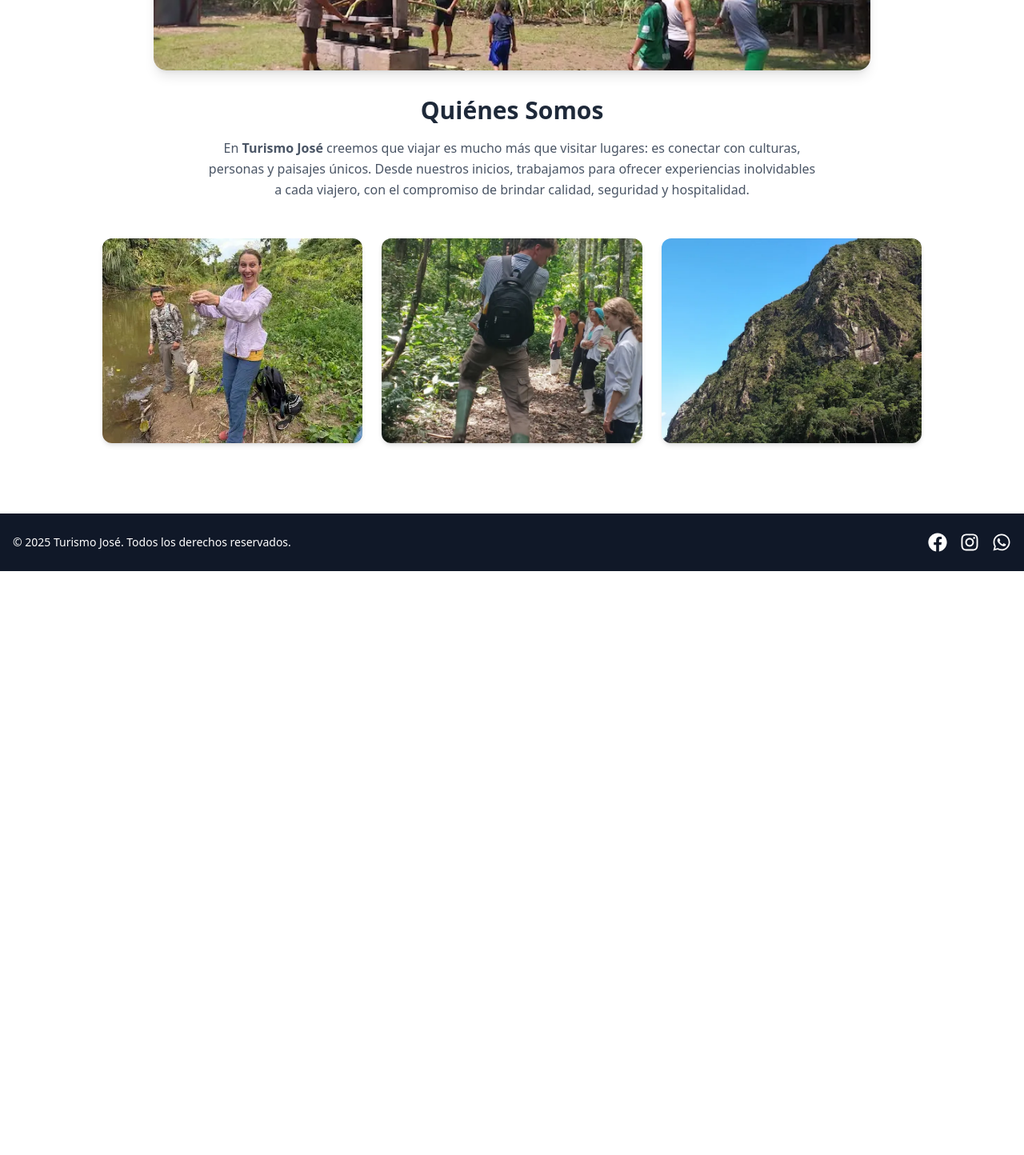
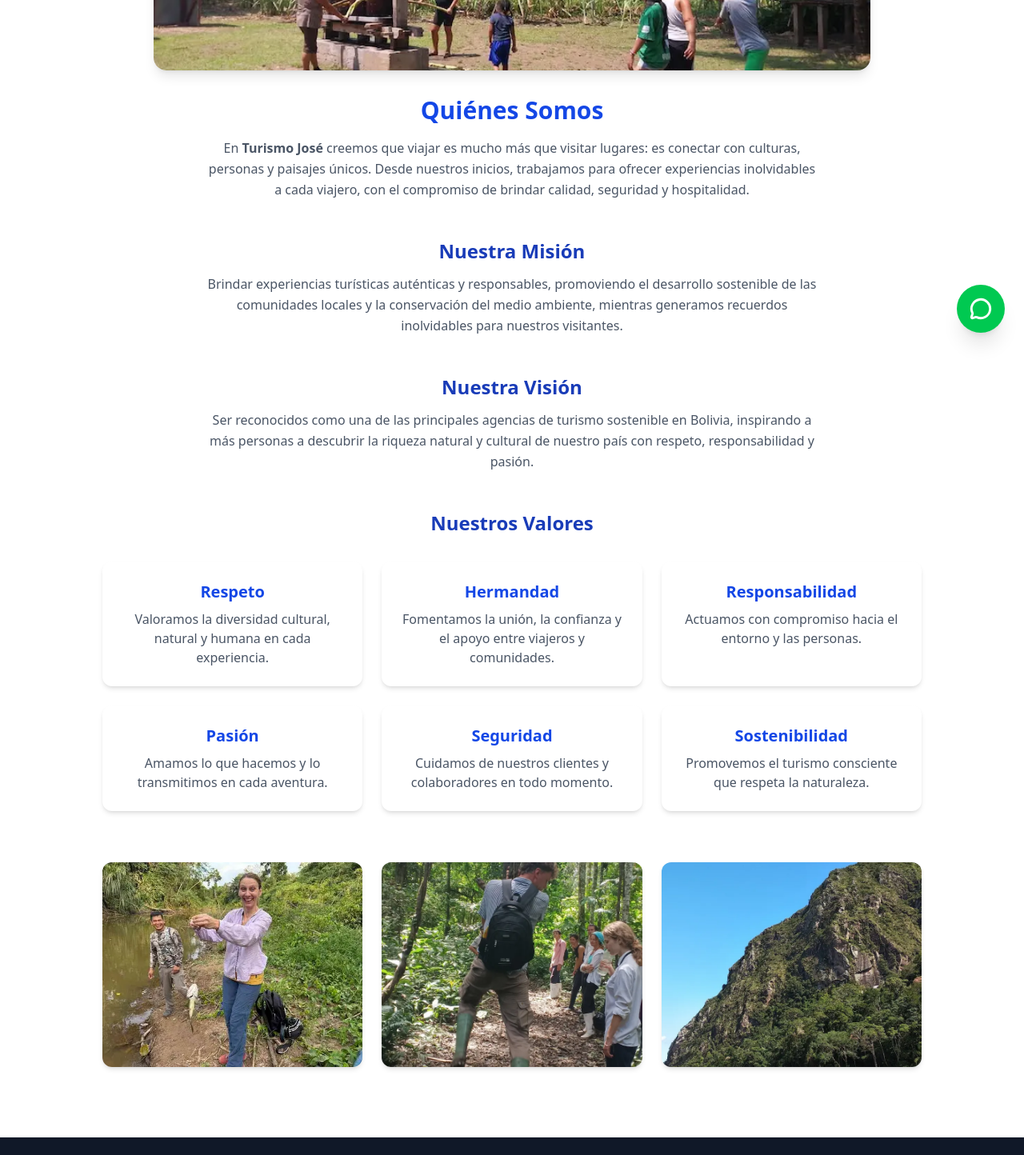
Before and after one commit to dani71296/turijose, a React (Vite) app: page /about in a window 1280 px wide. Shown: the part 360-1804 px from the top of the page at 80% size. Before the commit the page ends 1074 px from the top, so only its background shows below. Built offline with nearby package versions, Linux system fonts and the light colour scheme.

Commit message:
ya se realizo muchas modificaciones en about us y solo falta mejorar contacto y traducciones

```diff
--- a/src/App.jsx
+++ b/src/App.jsx
@@ -6,6 +6,7 @@ import About from "./pages/About";
 import Paquetes from "./pages/Paquetes";
 import Contacto from "./pages/Contacto"
 /* import Galeria from "./pages/Galeria" */
+import WhatsappButton from "./components/WhatsappButton";
 
 function App() {
   return (
@@ -21,6 +22,7 @@ function App() {
         </Routes>
       </main>
       <Footer />
+      <WhatsappButton />
     </>
   );
 }
--- a/src/components/Header.jsx
+++ b/src/components/Header.jsx
@@ -17,9 +17,9 @@ const Header = () => {
     <header className="bg-white shadow-md fixed w-full top-0 left-0 z-50">
       <div className="flex items-center justify-between px-6 py-4 max-w-7xl mx-auto">
         {/* LOGO */}
-        <h1 className="text-2xl font-bold text-teal-600">
-          Tur<i>i</i>Jose
-        </h1>
+    <Link to="/" className="text-2xl font-bold text-teal-600 hover:text-teal-700 transition-colors">
+      Tur<i>i</i>Jose
+    </Link>
 
         {/* MENU PC */}
         <nav className="hidden md:flex space-x-6">
--- /dev/null
+++ b/src/components/WhatsappButton.jsx
@@ -0,0 +1,19 @@
+// src/components/WhatsappButton.jsx
+import React from "react";
+import { MessageCircle } from "lucide-react"; // 👈 ícono moderno
+
+export default function WhatsappButton() {
+  const phoneNumber = "59174261375"; // Reemplázalo con tu número
+  const message = "¡Hola! Me gustaría recibir más información sobre sus servicios.";
+
+  return (
+    <a
+      href={`https://wa.me/${phoneNumber}?text=${encodeURIComponent(message)}`}
+      target="_blank"
+      rel="noopener noreferrer"
+      className="fixed bottom-6 right-6 bg-green-500 hover:bg-green-600 text-white rounded-full p-4 shadow-xl transition-all transform hover:scale-110 hover:shadow-2xl z-50"
+    >
+      <MessageCircle size={28} strokeWidth={2.5} />
+    </a>
+  );
+}
--- a/src/pages/About.jsx
+++ b/src/pages/About.jsx
@@ -3,7 +3,7 @@ import React from "react";
 
 export default function About() {
   return (
-    <div className="flex flex-col items-center text-center px-4 py-12">
+    <div className="flex flex-col items-center text-center px-4 py-12 text-gray-800">
       {/* Imagen principal */}
       <div className="max-w-4xl w-full mb-8">
         <img
@@ -13,22 +13,77 @@ export default function About() {
         />
       </div>
 
-      {/* Texto descriptivo */}
+      {/* Quiénes somos */}
       <div className="max-w-3xl mb-12">
-        <h2 className="text-3xl font-bold mb-4 text-gray-800">Quiénes Somos</h2>
+        <h2 className="text-3xl font-bold mb-4 text-blue-700">Quiénes Somos</h2>
         <p className="text-gray-600 leading-relaxed">
-          En <strong>Turismo José</strong> creemos que viajar es mucho más que visitar lugares: es
-          conectar con culturas, personas y paisajes únicos. Desde nuestros inicios, trabajamos
+          En <strong>Turismo José</strong> creemos que viajar es mucho más que visitar lugares:
+          es conectar con culturas, personas y paisajes únicos. Desde nuestros inicios, trabajamos
           para ofrecer experiencias inolvidables a cada viajero, con el compromiso de brindar
           calidad, seguridad y hospitalidad.
         </p>
       </div>
 
+      {/* Misión */}
+      <div className="max-w-3xl mb-12">
+        <h3 className="text-2xl font-semibold mb-3 text-blue-800">Nuestra Misión</h3>
+        <p className="text-gray-600 leading-relaxed">
+          Brindar experiencias turísticas auténticas y responsables, promoviendo el desarrollo
+          sostenible de las comunidades locales y la conservación del medio ambiente, mientras
+          generamos recuerdos inolvidables para nuestros visitantes.
+        </p>
+      </div>
+
+      {/* Visión */}
+      <div className="max-w-3xl mb-12">
+        <h3 className="text-2xl font-semibold mb-3 text-blue-800">Nuestra Visión</h3>
+        <p className="text-gray-600 leading-relaxed">
+          Ser reconocidos como una de las principales agencias de turismo sostenible en Bolivia,
+          inspirando a más personas a descubrir la riqueza natural y cultural de nuestro país con
+          respeto, responsabilidad y pasión.
+        </p>
+      </div>
+
+      {/* Valores */}
+      <div className="max-w-5xl mb-16">
+        <h3 className="text-2xl font-semibold mb-8 text-blue-800">Nuestros Valores</h3>
+        <div className="grid grid-cols-1 sm:grid-cols-2 md:grid-cols-3 gap-6 ">
+          {[
+            { title: "Respeto", desc: "Valoramos la diversidad cultural, natural y humana en cada experiencia." },
+            { title: "Hermandad", desc: "Fomentamos la unión, la confianza y el apoyo entre viajeros y comunidades." },
+            { title: "Responsabilidad", desc: "Actuamos con compromiso hacia el entorno y las personas." },
+            { title: "Pasión", desc: "Amamos lo que hacemos y lo transmitimos en cada aventura." },
+            { title: "Seguridad", desc: "Cuidamos de nuestros clientes y colaboradores en todo momento." },
+            { title: "Sostenibilidad", desc: "Promovemos el turismo consciente que respeta la naturaleza." },
+          ].map((valor) => (
+            <div
+              key={valor.title}
+              className="bg-white rounded-xl shadow-md p-6 hover:shadow-lg transform transition duration-300 hover:scale-110 "
+            >
+              <h4 className="text-xl font-bold mb-2 text-blue-700">{valor.title}</h4>
+              <p className="text-gray-600">{valor.desc}</p>
+            </div>
+          ))}
+        </div>
+      </div>
+
       {/* Galería inferior */}
-      <div className="grid grid-cols-1 sm:grid-cols-2 md:grid-cols-3 gap-6 max-w-5xl">
-        <img src="/images/turista1.webp" alt="Aventura" className="rounded-xl shadow-md object-cover h-64 w-full" />
-        <img src="/images/turistas2.webp" alt="Cultura" className="rounded-xl shadow-md object-cover h-64 w-full" />
-        <img src="/images/turistas3.webp" alt="Naturaleza" className="rounded-xl shadow-md object-cover h-64 w-full" />
+      <div className="grid grid-cols-1 sm:grid-cols-2 md:grid-cols-3 gap-6 max-w-5xl ">
+        <img
+          src="/images/turista1.webp"
+          alt="Aventura"
+          className="rounded-xl shadow-md object-cover h-64 w-full transform transition duration-300 hover:scale-110"
+        />
+        <img
+          src="/images/turistas2.webp"
+          alt="Cultura"
+          className="rounded-xl shadow-md object-cover h-64 w-full transform transition duration-300 hover:scale-110"
+        />
+        <img
+          src="/images/turistas3.webp"
+          alt="Naturaleza"
+          className="rounded-xl shadow-md object-cover h-64 w-full transform transition duration-300 hover:scale-110"
+        />
       </div>
     </div>
   );
--- a/src/pages/Paquetes.jsx
+++ b/src/pages/Paquetes.jsx
@@ -5,13 +5,13 @@ const Paquete = ({ titulo, imagen, resumen, detalle }) => {
   const [expandido, setExpandido] = useState(false);
 
   return (
-    <div className="flex flex-col md:flex-row bg-white shadow-lg rounded-2xl overflow-hidden mb-10 max-w-6xl mx-auto">
+    <div className="flex flex-col md:flex-row bg-white shadow-lg rounded-2xl overflow-hidden mb-10 max-w-6xl mx-auto transform transition duration-300 hover:scale-105">
       <img
         src={imagen}
         alt={titulo}
         className="md:w-1/2 h-64 object-cover"
       />
-      <div className="p-6 flex flex-col justify-between md:w-1/2">
+      <div className="p-6 flex flex-col justify-between md:w-1/2 ">
         <div>
           <h2 className="text-2xl font-semibold text-green-700 mb-3">{titulo}</h2>
           <p className="text-gray-700 text-sm leading-relaxed whitespace-pre-line">
@@ -40,7 +40,7 @@ const Paquete = ({ titulo, imagen, resumen, detalle }) => {
 
 const Paquetes = () => {
   return (
-    <div className="bg-green-50 min-h-screen py-12">
+    <div className=" min-h-screen py-12">
       <h1 className="text-3xl font-bold text-center mb-10 text-green-800">
         Nuestros Paquetes Turísticos
       </h1>
```
